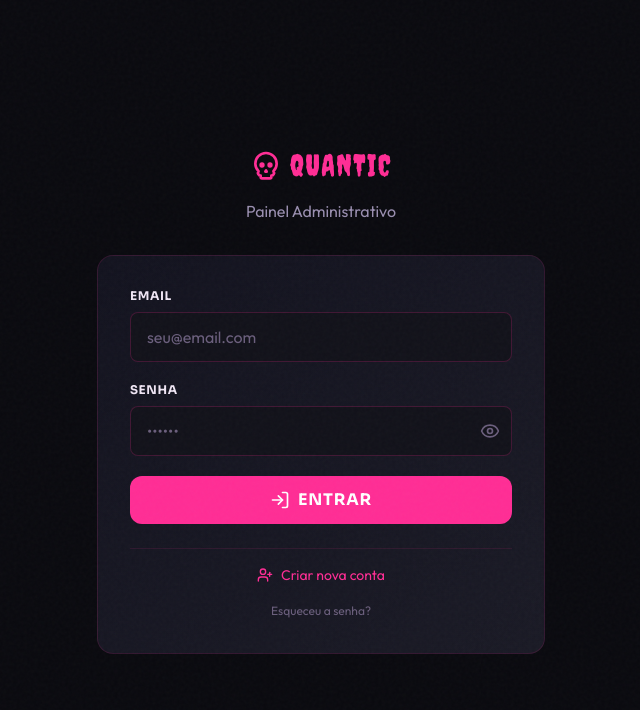
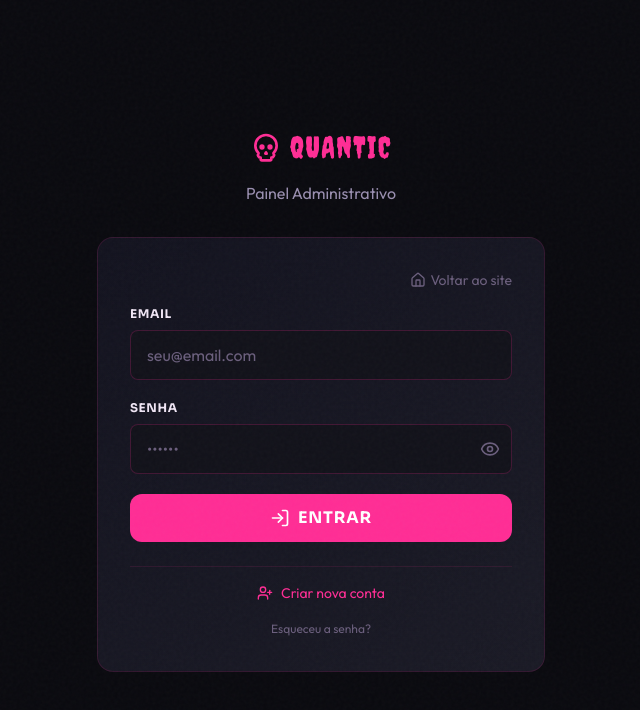
Before and after one commit to MaouMori/quantic_store, a React (Vite) app: page /admin/login in a window 1280 px wide. Shown: the top 710 px of the page, without its empty margins (319-959 px from the left). Built offline with nearby package versions, Linux system fonts and the light colour scheme; no server answers; the database is empty.

Commit message:
Add home link to admin login

```diff
--- a/src/pages/admin/Login.tsx
+++ b/src/pages/admin/Login.tsx
@@ -1,8 +1,8 @@
 import { useState } from 'react'
-import { useNavigate } from 'react-router-dom'
+import { Link, useNavigate } from 'react-router-dom'
 import { getAuthErrorMessage } from '../../lib/authErrors'
 import { useAuth } from '../../context/useAuth'
-import { LogIn, Eye, EyeOff, Skull, UserPlus, ArrowLeft } from 'lucide-react'
+import { LogIn, Eye, EyeOff, Skull, UserPlus, ArrowLeft, Home } from 'lucide-react'
 
 export default function Login() {
   const { login, logout, signUp } = useAuth()
@@ -89,14 +89,23 @@ export default function Login() {
         </div>
 
         <div className="review-card rounded-2xl p-6 sm:p-8">
-          {mode !== 'login' && (
-            <button
-              onClick={() => { setMode('login'); setError(''); setSuccess('') }}
-              className="flex items-center gap-1 text-text-dim hover:text-neon-pink text-sm mb-4 transition-colors"
+          <div className="flex items-center justify-between gap-3 mb-4">
+            {mode !== 'login' ? (
+              <button
+                onClick={() => { setMode('login'); setError(''); setSuccess('') }}
+                className="flex items-center gap-1 text-text-dim hover:text-neon-pink text-sm transition-colors"
+              >
+                <ArrowLeft className="w-4 h-4" /> Voltar
+              </button>
+            ) : <span />}
+            <Link
+              to="/"
+              className="flex items-center gap-1 text-text-dim hover:text-neon-pink text-sm transition-colors"
             >
-              <ArrowLeft className="w-4 h-4" /> Voltar
-            </button>
-          )}
+              <Home className="w-4 h-4" />
+              Voltar ao site
+            </Link>
+          </div>
 
           <form onSubmit={handleSubmit} className="space-y-5">
             {mode === 'register' && (
```
